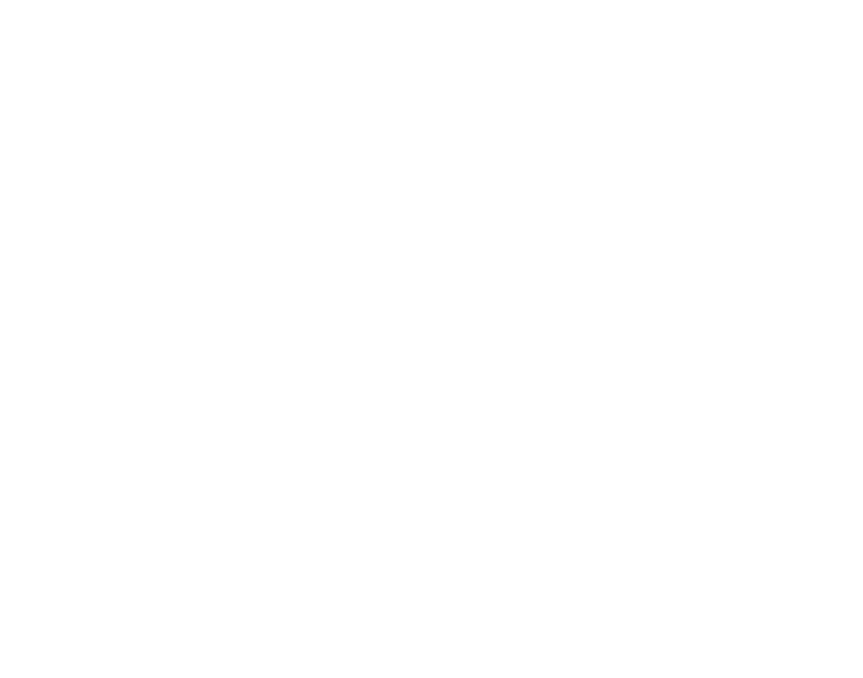
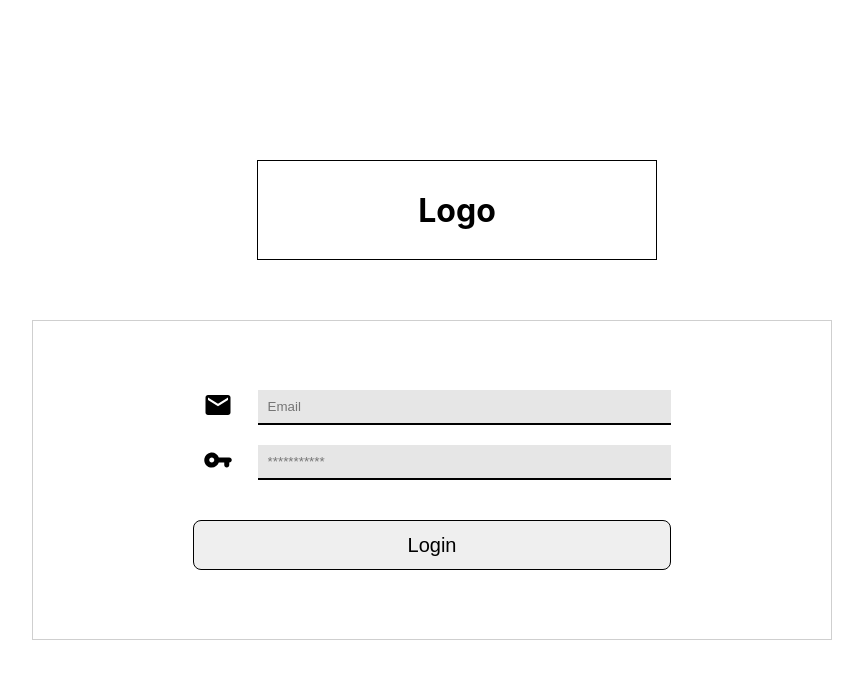
Before and after one commit to suhlimakz/issue-tracker, a React (Create React App) app in the folder react-front/: page / in a window 1280 px wide. Shown: the top 678 px of the page, without its empty margins (208-1071 px from the left). Built offline with nearby package versions, Linux system fonts and the light colour scheme.

Commit message:
Router scope validating

```diff
--- a/react-front/src/App.js
+++ b/react-front/src/App.js
@@ -1,12 +1,14 @@
 import "./App.css";
 import Login from "./pages/login";
+import Header from "./components/header";
 import { BrowserRouter, Route, Switch } from "react-router-dom";
 
 function App() {
   return (
     <BrowserRouter>
       <Switch>
-        <Route exact path="/login" component={Login} />
+        <Route path="/login" component={ Header }/>
+        <Route exact path="/" component={Login} />
       </Switch>
     </BrowserRouter>
   );
```
